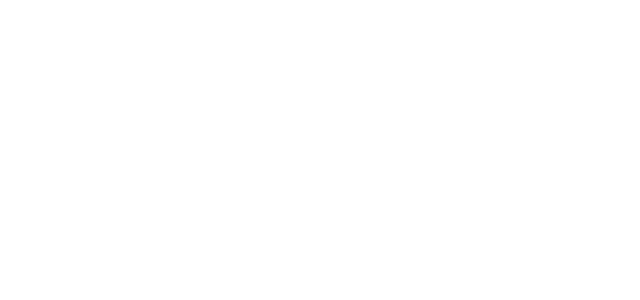
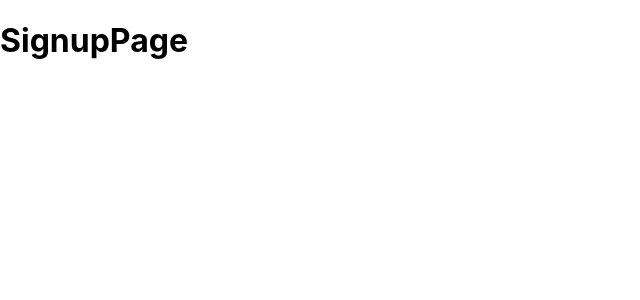
Before and after one commit to git-nori/_tr_react_reactReduxFb-SocialMedia, a React (Create React App) app in the folder socialapp/: page /signup in a window 1280 px wide. Shown: the top 300 px of the page, without its empty margins (0-640 px from the left). Built offline with nearby package versions, Linux system fonts and the light colour scheme.

Commit message:
[add]HomePage, LoginPage, SignupPage compのルーティングを設定

```diff
--- a/socialapp/src/App.js
+++ b/socialapp/src/App.js
@@ -1,8 +1,20 @@
 import React from 'react';
+import { BrowserRouter as Router, Route, Switch } from 'react-router-dom'
 
-function App() {
+import LoginPage from './features/login/LoginPage'
+import HomePage from './features/home/HomePage'
+import SignupPage from './features/signup/SignupPage'
+
+function App () {
   return (
     <div className="App">
+      <Router>
+        <Switch>
+          <Route exact path="/" component={HomePage} />
+          <Route exact path="/login" component={LoginPage} />
+          <Route exact path="/signup" component={SignupPage} />
+        </Switch>
+      </Router>
     </div>
   );
 }
--- /dev/null
+++ b/socialapp/src/features/home/HomePage.jsx
@@ -0,0 +1,9 @@
+import React from 'react'
+
+const HomePage = () => {
+  return(
+    <h1>HomePage</h1>
+  )
+}
+
+export default HomePage
--- /dev/null
+++ b/socialapp/src/features/login/LoginPage.jsx
@@ -0,0 +1,9 @@
+import React from 'react'
+
+const LoginPage = () => {
+  return(
+    <h1>LoginPage</h1>
+  )
+}
+
+export default LoginPage
--- /dev/null
+++ b/socialapp/src/features/signup/SignupPage.jsx
@@ -0,0 +1,9 @@
+import React from 'react'
+
+const SignupPage = () => {
+  return(
+    <h1>SignupPage</h1>
+  )
+}
+
+export default SignupPage
```
